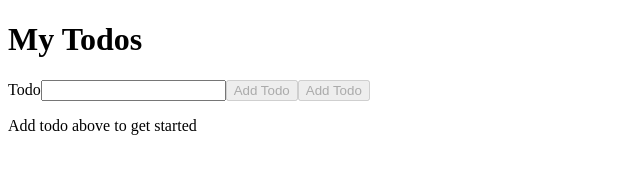
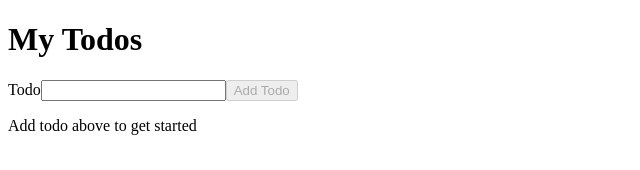
Before and after one commit to MarshadowReaper/-Bonus-My-Todo-List, a React (Vite) app: page / in a window 1280 px wide. Shown: the top 170 px of the page, without its empty margins (0-640 px from the left). Built offline with nearby package versions, Linux system fonts and the light colour scheme.

Commit message:
small fixes

```diff
--- a/src/features/TodoForm.jsx
+++ b/src/features/TodoForm.jsx
@@ -33,9 +33,6 @@ function TodoForm({ onAddTodo }) {
       <button type="submit" disabled={!isValidTodoTitle(workingTodoTitle)}>
         Add Todo
       </button>
-      <button type="submit" disabled={!workingTodoTitle.trim()}>
-        Add Todo
-      </button>
     </form>
   );
 }
--- a/src/features/TodoList/TodoList.jsx
+++ b/src/features/TodoList/TodoList.jsx
@@ -1,6 +1,6 @@
 import TodoListItem from "./TodoListItem.jsx";
 
-function TodoList({ todoList, onCompleteTodo }) {
+function TodoList({ todoList, onCompleteTodo, onUpdateTodo }) {
   const filteredTodoList = todoList.filter(
     (todo) => todo.isCompleted === false,
   );
@@ -12,11 +12,12 @@ function TodoList({ todoList, onCompleteTodo }) {
         <p>Add todo above to get started</p>
       ) : (
         <ul>
-          {filteredTodoList.map((todo) => (
+          {todoList.map((todo) => (
             <TodoListItem
               todo={todo}
               key={todo.id}
               onCompleteTodo={onCompleteTodo}
+              onUpdateTodo={onUpdateTodo}
             />
           ))}
         </ul>
```
